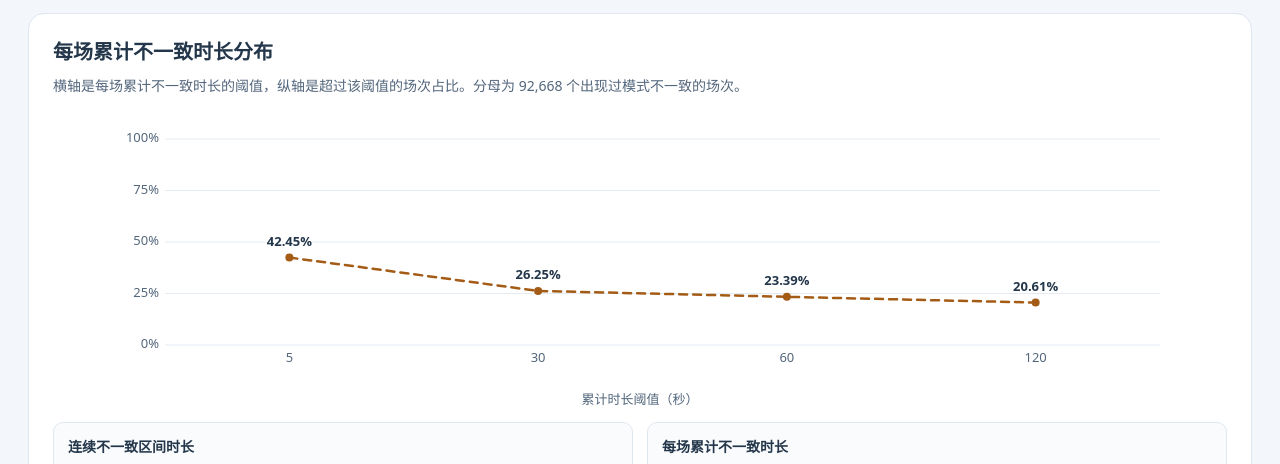
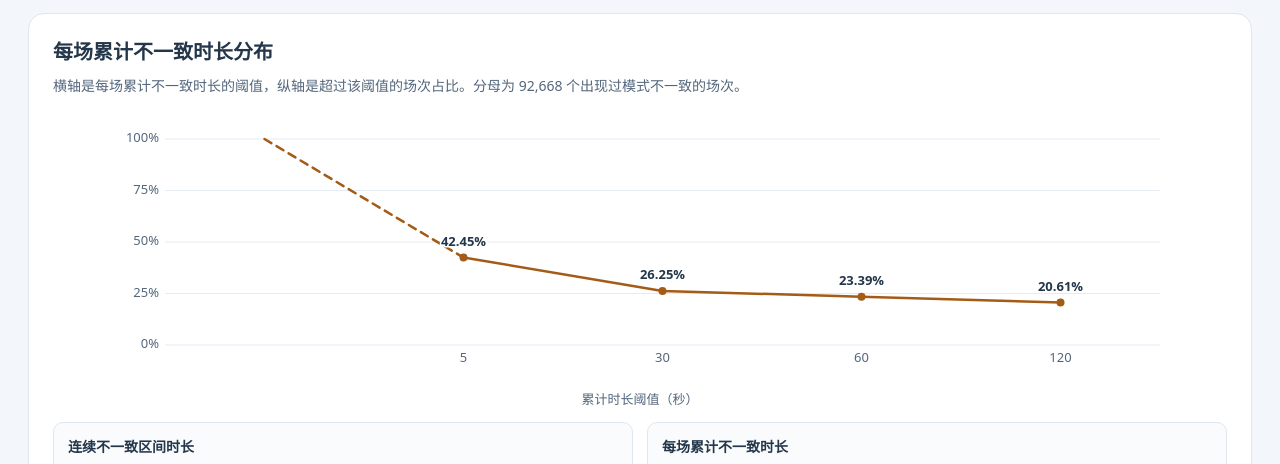
Before and after one commit to lyqssx/data_analyses, a plain HTML site: page reports/20261125/left-right-mode.html in a window 1280 px wide. Shown: the part 443-907 px from the top of the page. Drawn offline with Linux system fonts and the light colour scheme.

Commit message:
Dash only zero-to-five second trend segment

```diff
--- a/reports/20261125/left-right-mode.html
+++ b/reports/20261125/left-right-mode.html
@@ -47,7 +47,6 @@ details[open] .scroll { margin-bottom: 10px; }
 .chart-caption { color: var(--muted); font-size: 13px; text-align: center; margin: 0; }
 .chart-frame { max-width: 1050px; margin: 12px auto; color: var(--orange); }
 .chart-frame.episodes { color: var(--teal); }
-.chart-frame.cumulative-trend polyline { stroke-dasharray: 8 6; }
 .chart-stats { padding: 12px 14px; border: 1px solid var(--border); border-radius: 10px; background: #f9fbfd; }
 .chart-stats dl { display: grid; grid-template-columns: repeat(3, minmax(0, 1fr)); gap: 8px; margin: 0; }
 .chart-stats dt { color: var(--muted); font-size: 12px; }
@@ -71,7 +70,7 @@ footer { font-size: 12px; color: var(--muted); margin: 20px 0 0; }
 <div class="hero"><p class="eyebrow">PUMPING EXPERIENCE / LEFT-RIGHT MODE</p><h1>左右吸乳模式一致性</h1><p class="muted">统计窗口 2026-10-26 — 2026-11-25（UTC，结束日不含） · 按实际可配对的双侧吸奶场次统计</p></div>
 <div class="note"><b>结论</b> 在可判断左右两侧且双方同时运行手动模式的 348,821 场中，有 92,668 场曾出现刺激、吸乳或混合模式不一致，占 <b>26.57%</b>。模式值本身采用同一套语义映射，当前数字判断的是左右实际选择是否一致。</div>
 <div class="cards"><div class="card"><span class="muted">左右模式一致场次</span><strong>256,153</strong><span class="formula">可比场次 − 不一致场次</span></div><div class="card"><span class="muted">左右模式不一致场次</span><strong>92,668</strong><span class="formula">存在任意正时长不一致区间的场次</span></div><div class="card"><span class="muted">不一致场次比例</span><strong>26.57%</strong><span class="formula">不一致场次 ÷ 可比双侧场次</span></div><div class="card"><span class="muted">不一致运行时长占比</span><strong>4.47%</strong><span class="formula">不一致秒数 ÷ 可比双方运行秒数</span></div></div>
-<section class="panel"><h2>每场累计不一致时长分布</h2><p class="muted">横轴是每场累计不一致时长的阈值，纵轴是超过该阈值的场次占比。分母为 92,668 个出现过模式不一致的场次。</p><figure class="chart-frame cumulative-trend"><svg class="chart" role="img" aria-label="每场累计不一致时长分布（不含0秒基准点）" data-series="42.45,26.25,23.39,20.61" data-labels="5,30,60,120" data-step="25"></svg><figcaption class="chart-caption">累计时长阈值（秒）</figcaption></figure><div class="grid2"><div class="chart-stats"><h3>连续不一致区间时长</h3><dl><div><dt>P50</dt><dd>2 秒</dd></div><div><dt>平均</dt><dd>118.74 秒</dd></div><div><dt>P90</dt><dd>308.80 秒</dd></div></dl></div><div class="chart-stats"><h3>每场累计不一致时长</h3><dl><div><dt>P50</dt><dd>4 秒</dd></div><div><dt>平均</dt><dd>181.19 秒</dd></div><div><dt>P90</dt><dd>737.36 秒</dd></div></dl></div></div><p class="formula">不展示 0 秒基准点，因为它只代表所有纳入场次都曾出现过正时长不一致。虚线保留 5、30、60、120 秒阈值的趋势。累计超过 120 秒的有 19,099 场，占 20.61%。</p></section>
+<section class="panel"><h2>每场累计不一致时长分布</h2><p class="muted">横轴是每场累计不一致时长的阈值，纵轴是超过该阈值的场次占比。分母为 92,668 个出现过模式不一致的场次。</p><figure class="chart-frame cumulative-trend"><svg class="chart" role="img" aria-label="每场累计不一致时长分布" data-series="100.00,42.45,26.25,23.39,20.61" data-labels="0,5,30,60,120" data-step="25" data-hide-first="true"></svg><figcaption class="chart-caption">累计时长阈值（秒）</figcaption></figure><div class="grid2"><div class="chart-stats"><h3>连续不一致区间时长</h3><dl><div><dt>P50</dt><dd>2 秒</dd></div><div><dt>平均</dt><dd>118.74 秒</dd></div><div><dt>P90</dt><dd>308.80 秒</dd></div></dl></div><div class="chart-stats"><h3>每场累计不一致时长</h3><dl><div><dt>P50</dt><dd>4 秒</dd></div><div><dt>平均</dt><dd>181.19 秒</dd></div><div><dt>P90</dt><dd>737.36 秒</dd></div></dl></div></div><p class="formula">0–5 秒段只用于观察趋势，使用虚线表示，0 秒点本身不展示。5 秒之后使用实线。累计超过 120 秒的有 19,099 场，占 20.61%。</p></section>
 <section class="panel" id="continuous-mismatch">
 <h2>单个连续不一致区间的时长分布</h2>
 <p class="muted">左右同时运行，且刺激、吸乳或混合模式不同时开始计时。任一侧暂停、结束、进入不可比较的模式，或两侧恢复一致时，该区间结束。同一场可以有多个区间。</p>
@@ -133,13 +132,30 @@ function drawChart(chart, width) {
     x: left + columnWidth * (index + 0.5),
     y: verticalPosition(Number(value))
   }));
-  const coordinates = points.map(({ x, y }) => x + ',' + y).join(' ');
-  appendSvg(chart, 'polyline', {
-    points: coordinates, fill: 'none', stroke: 'currentColor', 'stroke-width': 2.5,
+  const hideFirst = chart.dataset.hideFirst === 'true';
+  const lineAttributes = {
+    fill: 'none', stroke: 'currentColor', 'stroke-width': 2.5,
     'stroke-linecap': 'round', 'stroke-linejoin': 'round'
-  });
+  };
+  if (hideFirst) {
+    appendSvg(chart, 'polyline', {
+      ...lineAttributes,
+      points: points.slice(0, 2).map(({ x, y }) => x + ',' + y).join(' '),
+      'stroke-dasharray': '8 6'
+    });
+    appendSvg(chart, 'polyline', {
+      ...lineAttributes,
+      points: points.slice(1).map(({ x, y }) => x + ',' + y).join(' ')
+    });
+  } else {
+    appendSvg(chart, 'polyline', {
+      ...lineAttributes,
+      points: points.map(({ x, y }) => x + ',' + y).join(' ')
+    });
+  }
 
   points.forEach(({ x, y }, index) => {
+    if (hideFirst && index === 0) return;
     appendSvg(chart, 'circle', { cx: x, cy: y, r: 4, fill: 'currentColor' });
     const staggered = width < 335 && index % 2 === 1;
     const first = width < 335 && index === 0;
```
